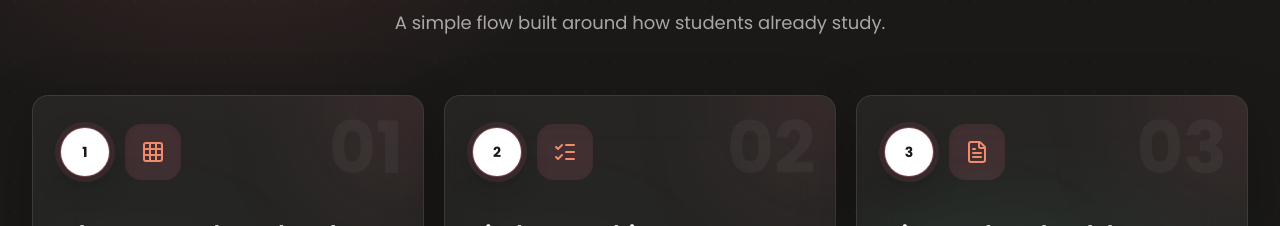
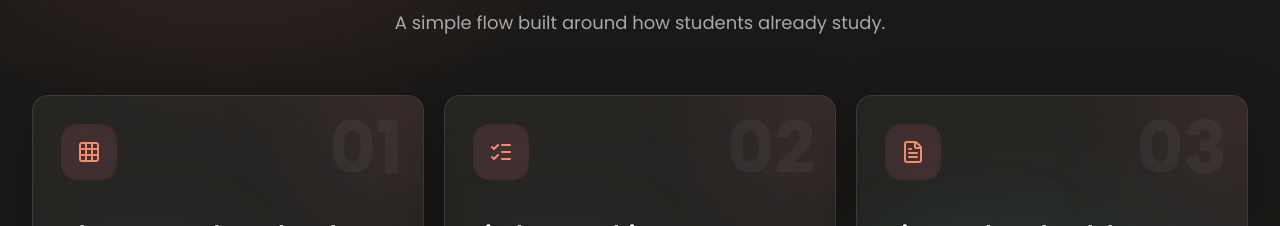
Before and after one commit to JawadSher/Paper-Stack-Web, a Next.js app: page / in a window 1280 px wide. Shown: the part 2300-2526 px from the top of the page. Built offline with nearby package versions, Linux system fonts and the light colour scheme; no server answers; the database is empty.

Commit message:
fix: remove unnecessary index display from HowItWorksSection component

```diff
--- a/src/components/public/HowItWorksSection.tsx
+++ b/src/components/public/HowItWorksSection.tsx
@@ -75,9 +75,6 @@ export function HowItWorksSection({}: HowItWorksSectionProps) {
                   </span>
 
                   <div className="relative flex items-center gap-4">
-                    <span className="grid size-12 place-items-center rounded-full bg-white text-sm font-bold text-[#1A1917] shadow-[0_0_0_6px_rgba(207,102,121,0.12),0_10px_30px_rgba(0,0,0,0.24)] ring-1 ring-[#CF6679]/45">
-                      {index + 1}
-                    </span>
                     <div className="grid size-14 place-items-center rounded-2xl bg-[#CF6679]/16 text-[#F28A6C] shadow-inner transition-transform duration-300 group-hover:scale-110">
                       <Icon className="size-6" />
                     </div>
```
